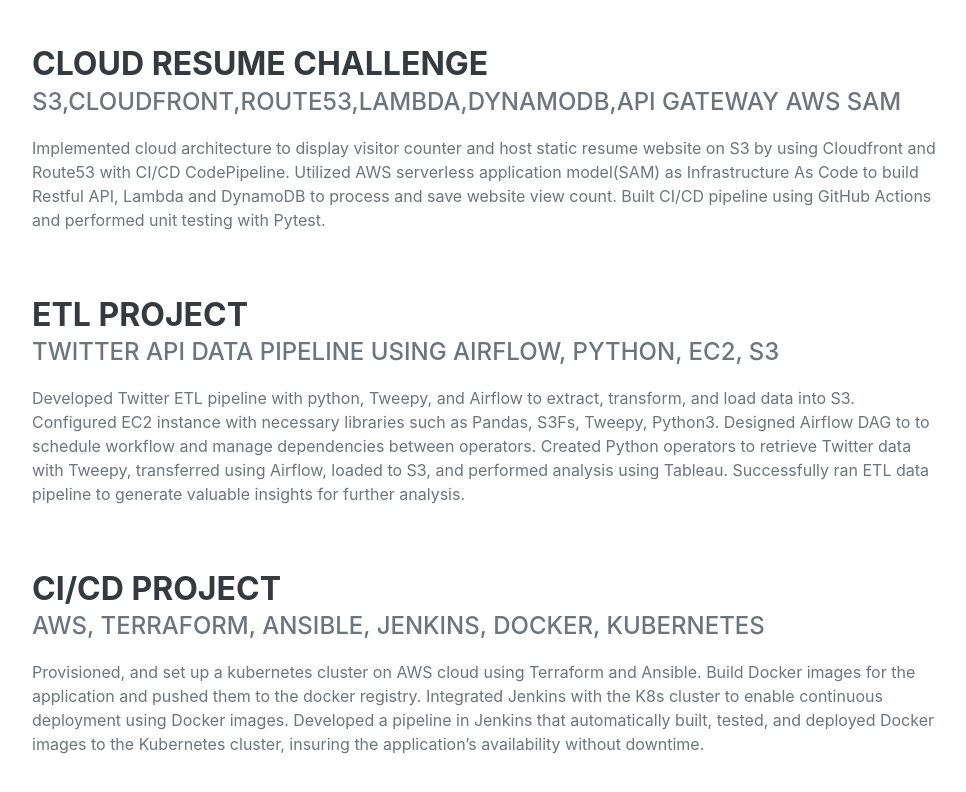
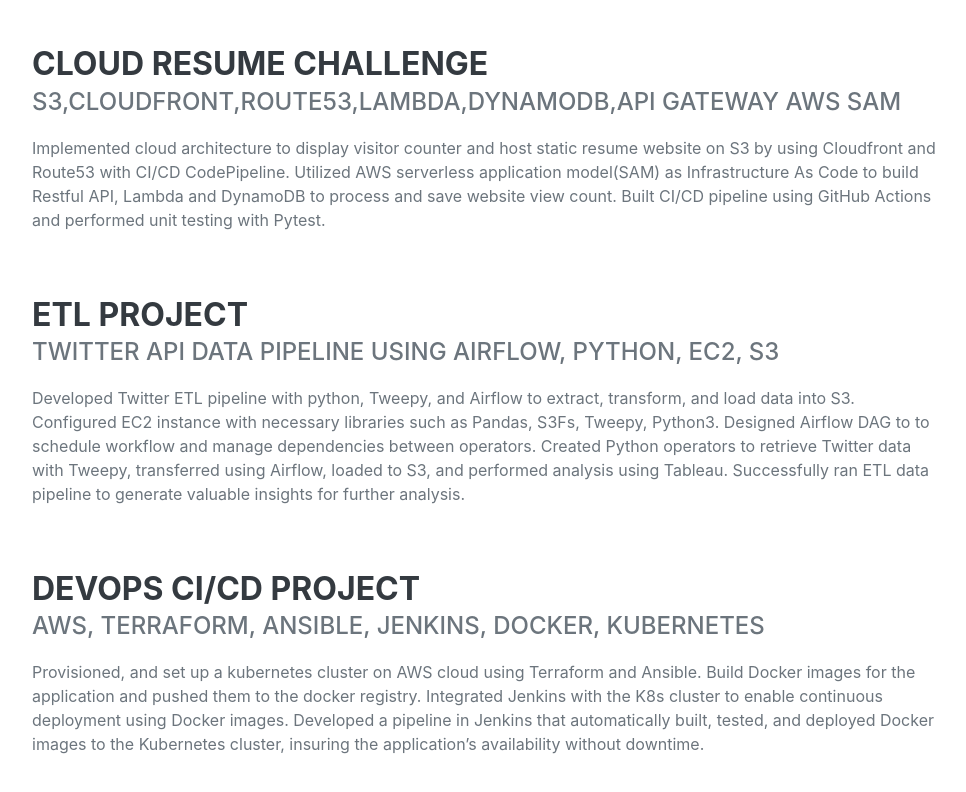
Before and after one commit to rajkgrg2/Cloud_Resume_Challenge_Front_End, a plain HTML site: page index.html in a window 1280 px wide. Shown: the part 3351-4143 px from the top of the page, without its empty margins (288-1254 px from the left). Drawn offline with nearby package versions, Linux system fonts and the light colour scheme; no server answers; a web font is replaced by a local one.

Commit message:
Update index.html

```diff
--- a/index.html
+++ b/index.html
@@ -172,7 +172,7 @@
                     </div>
                       <div class="d-flex flex-column flex-md-row justify-content-between mb-5">
                     <div class="flex-grow-1">
-                        <h3 class="mb-0">CI/CD Project</h3>
+                        <h3 class="mb-0">DevOps CI/CD Project</h3>
                         <div class="subheading mb-3"> AWS, Terraform, Ansible, Jenkins, Docker, Kubernetes </div>
                         <p>Provisioned, and set up a kubernetes cluster on AWS cloud using Terraform and Ansible. Build Docker images for the application and pushed them to the docker registry.
                            Integrated Jenkins with the K8s cluster to enable continuous deployment using Docker images.
```
